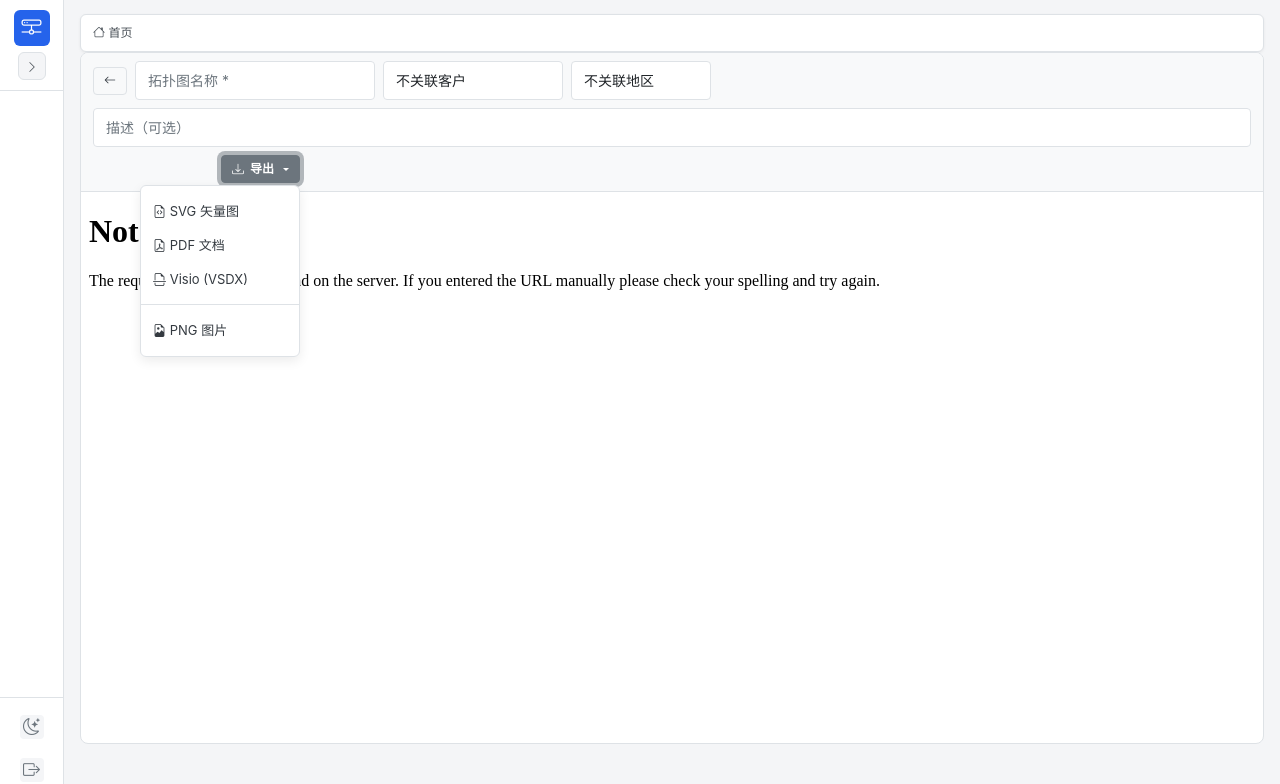
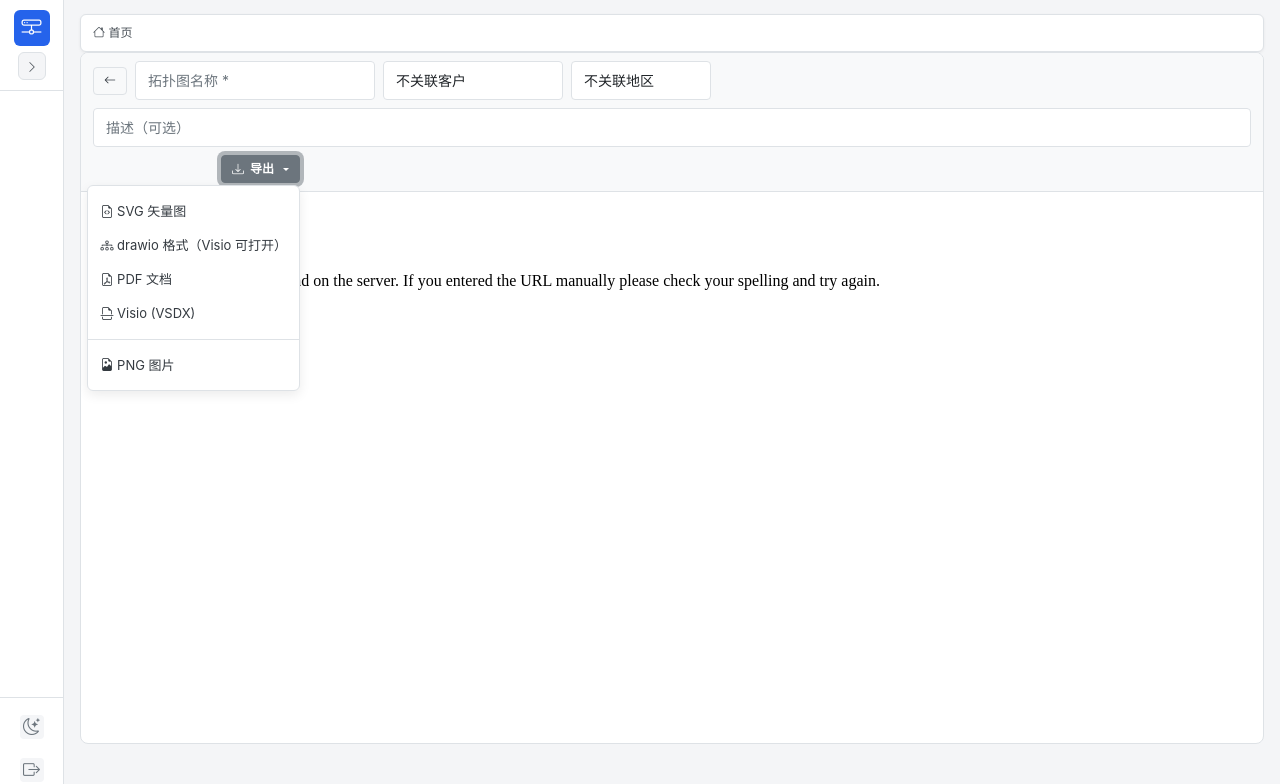
Before and after one commit to fishensl/itsm-system, a Python web app: template templates/topologies/editor.html in a window 1280 px wide, after a click on "导出". Shown: the top 784 px of the page. Run offline with Jinja, Linux system fonts and the light colour scheme; the template is opened without the code that fills it, so the values that code supplies are empty.

Commit message:
feat(topology): 增加 drawio 格式导出（Visio 可直接打开）
新版 Visio 可直接打开 drawio 文件，作为 vsdx 的替代方案：
1. 后端 /topologies/download/drawio/<id> 返回 diagram_xml 为 .drawio 文件
2. list.html 加 drawio 图标（bi-diagram-3）
3. 编辑器顶栏导出加 drawio 选项，前端用 export xml 拿当前 XML 下载

```diff
--- a/templates/topologies/editor.html
+++ b/templates/topologies/editor.html
@@ -63,6 +63,7 @@
             </button>
             <ul class="dropdown-menu dropdown-menu-end">
                 <li><a class="dropdown-item export-item" href="#" data-fmt="svg"><i class="bi-file-earmark-code"></i> SVG 矢量图</a></li>
+                <li><a class="dropdown-item export-item" href="#" data-fmt="drawio"><i class="bi-diagram-3"></i> drawio 格式（Visio 可打开）</a></li>
                 <li><a class="dropdown-item export-item" href="#" data-fmt="pdf"><i class="bi-file-earmark-pdf"></i> PDF 文档</a></li>
                 <li><a class="dropdown-item export-item" href="#" data-fmt="vsdx"><i class="bi-file-earmark-break"></i> Visio (VSDX)</a></li>
                 <li><hr class="dropdown-divider"></li>
@@ -271,6 +272,14 @@
             else { alert('图内容为空，无法保存'); setStatus('保存失败'); }
             return;
         }
+        // 手动导出 drawio 格式：下载当前 XML 为 .drawio 文件（Visio 可打开）
+        if (justFinished === 'drawio') {
+            var xml = msg.xml || data;
+            var name = (document.getElementById('topoName').value || 'topology').trim();
+            downloadBlob(new Blob([xml], {type: 'application/xml'}), name + '.drawio');
+            setStatus('已导出 drawio');
+            return;
+        }
 
         if (!data) { processNextExport(); return; }
 
@@ -301,6 +310,14 @@
             // svg/png：embed export action 返回数据，宿主触发下载
             // pdf/vsdx：embed export action 不支持（走默认 svg 分支会触发递归），改用
             //           invokeAction 调 drawio 内部 exportPdf/exportVsdx（drawio 自行处理导出）
+            if (fmt === 'drawio') {
+                // drawio 格式：导出当前 XML 为 .drawio 文件（Visio 可打开）
+                pendingExport = 'drawio';
+                exportTotal = 0;
+                setStatus('正在导出 drawio…', true);
+                post({action: 'export', format: 'xml'});
+                return;
+            }
             if (fmt === 'pdf' || fmt === 'vsdx') {
                 setStatus('正在导出 ' + fmt.toUpperCase() + '…（由 drawio 处理）', true);
                 post({action: 'invokeAction', actionName: fmt === 'pdf' ? 'exportPdf' : 'exportVsdx'});
--- a/templates/topologies/list.html
+++ b/templates/topologies/list.html
@@ -61,6 +61,9 @@
                                     <i class="bi-file-earmark-code text-secondary" style="font-size:1.1em;"></i>
                                 </a>
                                 {% endif %}
+                                <a href="{{ url_for('topology.download_drawio', id=t.id) }}" download class="text-decoration-none me-1" title="drawio 格式 — 新版 Visio 可直接打开">
+                                    <i class="bi-diagram-3 text-warning" style="font-size:1.1em;"></i>
+                                </a>
                                 {% if t.pdf_path %}
                                 <a href="/static/{{ t.pdf_path }}" target="_blank" class="text-decoration-none me-1" title="PDF（自动生成）— 点击预览">
                                     <i class="bi-file-earmark-pdf text-danger" style="font-size:1.1em;"></i>
```
Also changed, not shown: blueprints/topology.py (+16 -0 lines).
